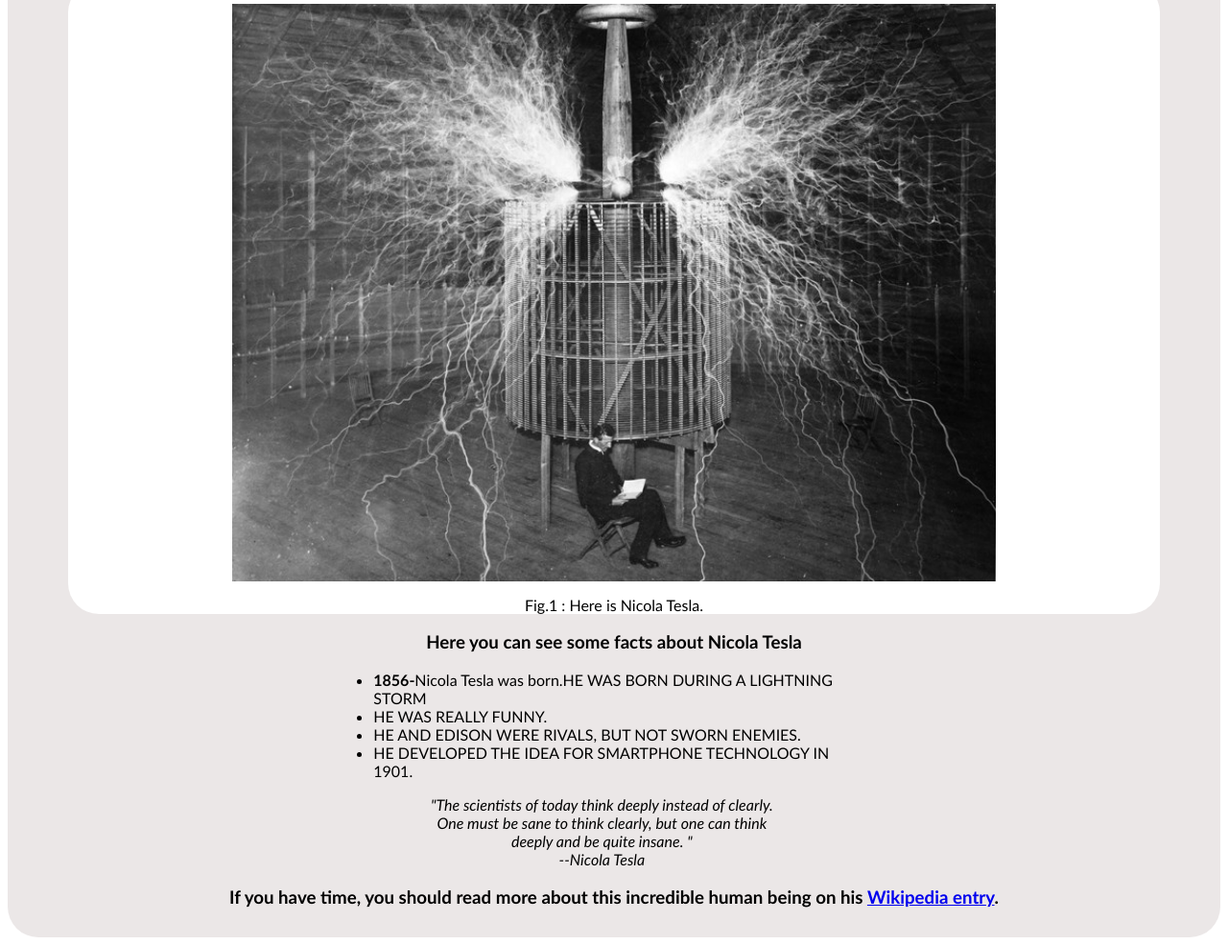
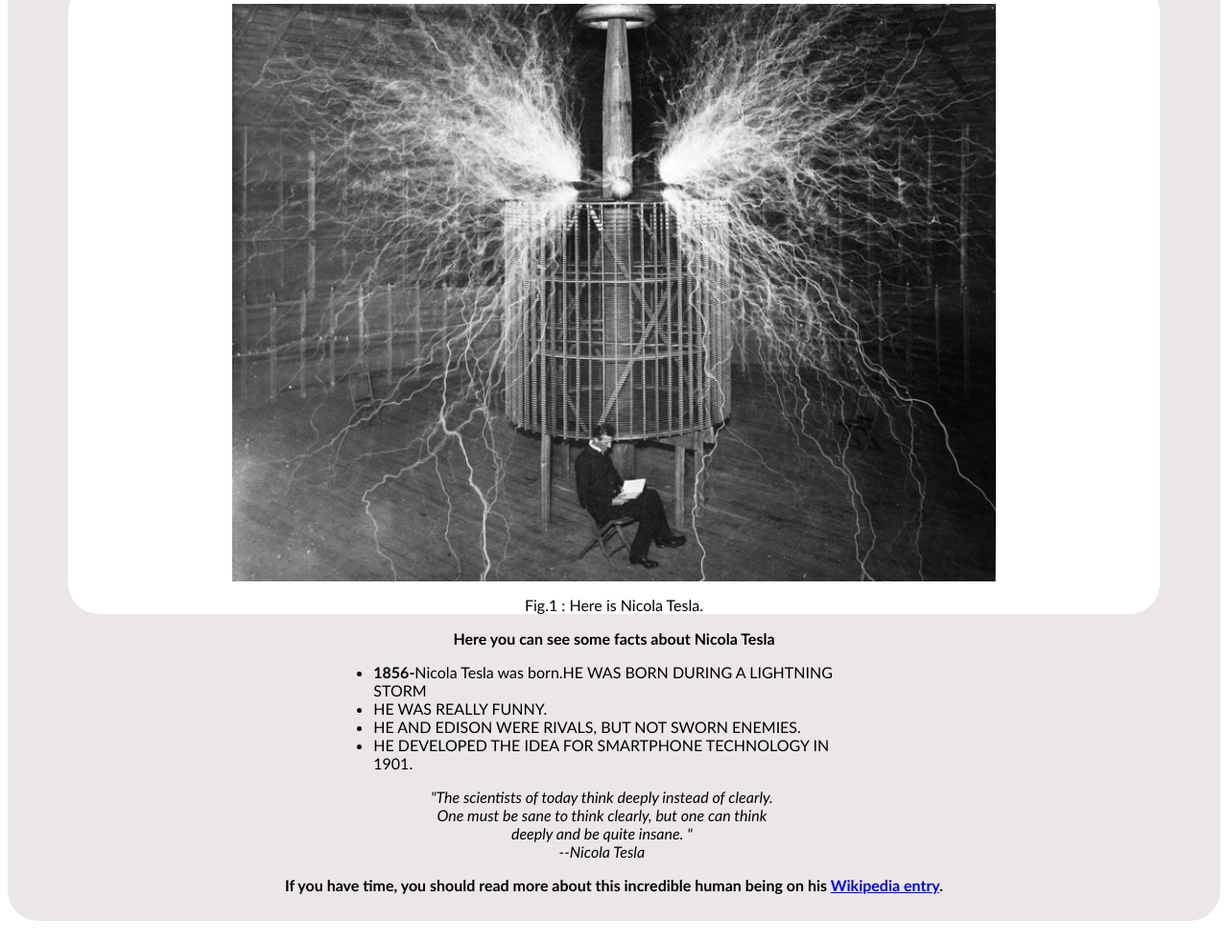
Before and after one commit to ElenKr/Nicola-Tesla, a plain HTML site: page index.html in a window 1280 px wide. Shown: the part 168-1153 px from the top of the page at 96% size. Drawn offline with Linux system fonts and the light colour scheme.

Commit message:
Update index.html

```diff
--- a/index.html
+++ b/index.html
@@ -19,7 +19,7 @@
             </div>
 
         <div>
-            <h3>Here you can see some facts about Nicola Tesla</h3>
+            <p>Here you can see some facts about Nicola Tesla</p>
             <ul>
                 <li><b>1856-</b>Nicola Tesla was born.HE WAS BORN DURING A LIGHTNING STORM</li>
                 <li>HE WAS REALLY FUNNY.</li>
@@ -34,7 +34,7 @@
             <br>
             --Nicola Tesla
         </blockquote>
-        <h3>If you have time, you should read more about this incredible human being on his <a href="https://en.wikipedia.org/wiki/Nikola_Tesla" target="_blank">Wikipedia entry</a>.</h3>
+        <p>If you have time, you should read more about this incredible human being on his <a href="https://en.wikipedia.org/wiki/Nikola_Tesla" target="_blank">Wikipedia entry</a>.</p>
         </div>
     </body>
 </html>
```
